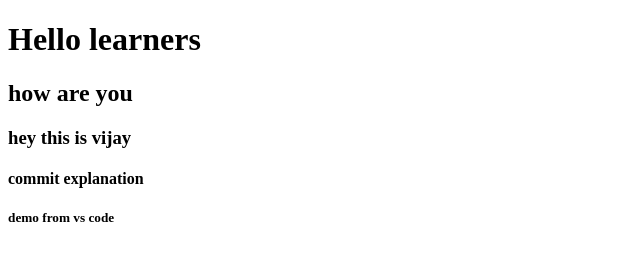
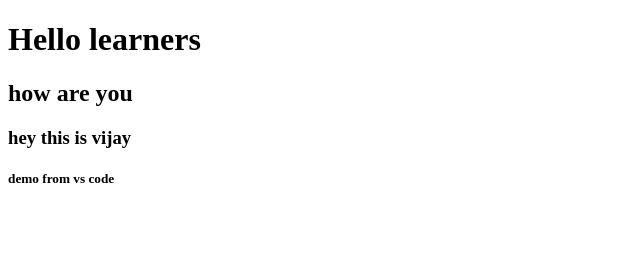
Before and after one commit to ramyamaddala06/geitDemo, a plain HTML site: page index.html in a window 1280 px wide. Shown: the whole page, without its empty margins (0-640 px from the left). Drawn offline with Linux system fonts and the light colour scheme.

Commit message:
removed commit expl

```diff
--- a/index.html
+++ b/index.html
@@ -9,7 +9,6 @@
     <h1>Hello learners</h1>
     <h2>how are you</h2>
     <h3>hey this is vijay</h3>
-    <h4>commit explanation</h4>
     <h5>demo from vs code</h5>
 </body>
 </html>
```
